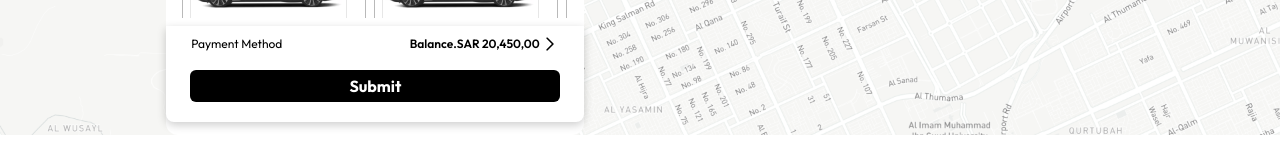
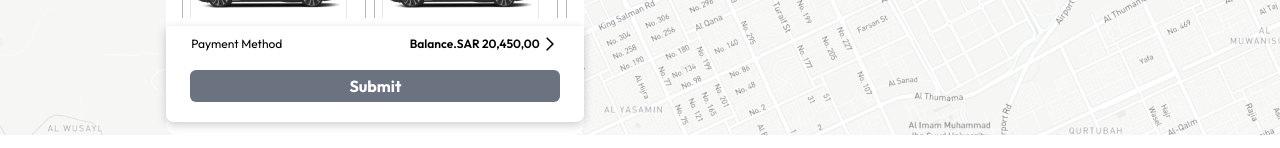
Before and after one commit to yosefHesham/cabrio, a Vue app: page / in a window 1280 px wide. Shown: the part 649-797 px from the top of the page. Built offline with nearby package versions, Linux system fonts and the light colour scheme.

Commit message:
Fix Disabled Color

```diff
--- a/src/views/BookRide.vue
+++ b/src/views/BookRide.vue
@@ -194,8 +194,8 @@
           <div class="w-full px-4 pb-3 mt-4">
             <button
               type="submit"
-              class="bg-primary text-white font-bold w-full px-3 py-1 rounded-md"
-              :class="[!meta.valid ? 'bg-gray-500' : '']"
+              class="text-white font-bold w-full px-3 py-1 rounded-md"
+              :class="[!meta.valid ? 'bg-gray-500' : 'bg-primary']"
               :disabled="!meta.valid"
             >
               Submit
```
